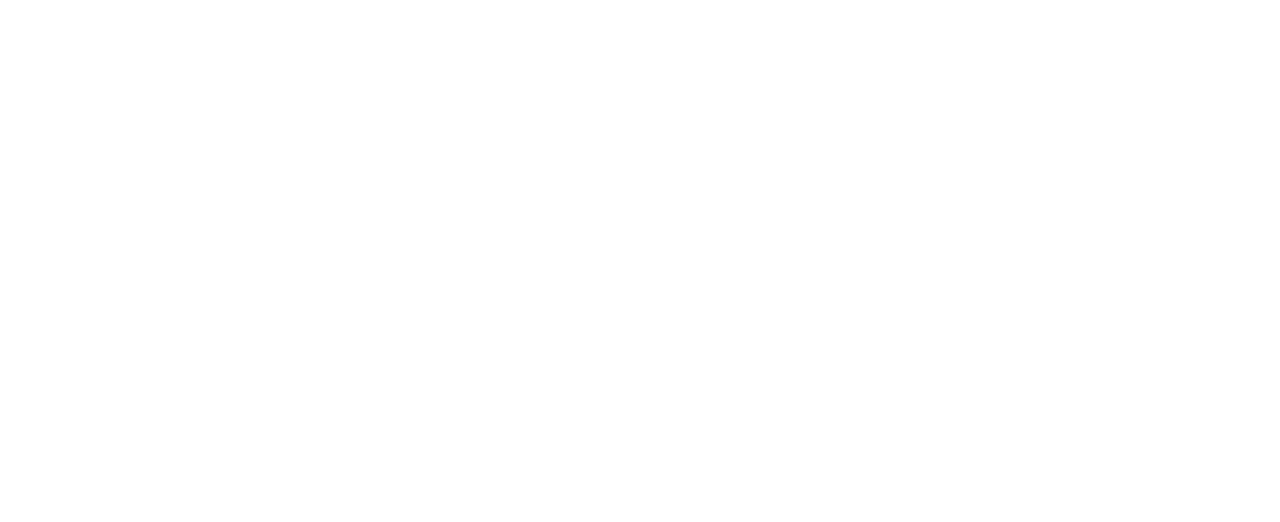
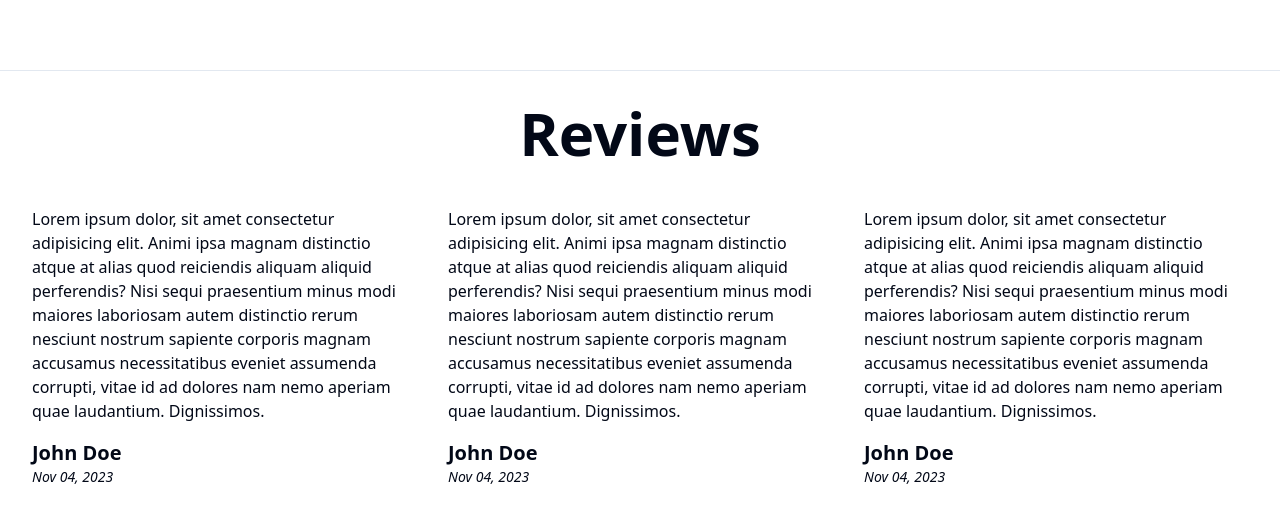
Before and after one commit to ankitmodanwall/Influencer-marketplace, a Next.js app: page /brand in a window 1280 px wide. Shown: the part 1538-2060 px from the top of the page. Before the commit the page ends 1517 px from the top, so only its background shows below. Built offline with nearby package versions, Linux system fonts and the light colour scheme.

Commit message:
Brand page structure completed

```diff
--- /dev/null
+++ b/pages/brand/Reviews.jsx
@@ -0,0 +1,49 @@
+import React from "react";
+
+const Reviews = () => {
+  return (
+    <div className="p-8">
+      <h1 className="text-6xl font-bold text-center">Reviews</h1>
+      <div className="reviews grid grid-cols-3 gap-8 py-8">
+        <div className="review">
+          <p className="mt-3">
+            Lorem ipsum dolor, sit amet consectetur adipisicing elit. Animi ipsa
+            magnam distinctio atque at alias quod reiciendis aliquam aliquid
+            perferendis? Nisi sequi praesentium minus modi maiores laboriosam
+            autem distinctio rerum nesciunt nostrum sapiente corporis magnam
+            accusamus necessitatibus eveniet assumenda corrupti, vitae id ad
+            dolores nam nemo aperiam quae laudantium. Dignissimos.
+          </p>
+          <h2 className="font-bold text-xl mt-4">John Doe</h2>
+          <span className="block text-sm italic">Nov 04, 2023</span>
+        </div>
+        <div className="review">
+          <p className="mt-3">
+            Lorem ipsum dolor, sit amet consectetur adipisicing elit. Animi ipsa
+            magnam distinctio atque at alias quod reiciendis aliquam aliquid
+            perferendis? Nisi sequi praesentium minus modi maiores laboriosam
+            autem distinctio rerum nesciunt nostrum sapiente corporis magnam
+            accusamus necessitatibus eveniet assumenda corrupti, vitae id ad
+            dolores nam nemo aperiam quae laudantium. Dignissimos.
+          </p>
+          <h2 className="font-bold text-xl mt-4">John Doe</h2>
+          <span className="block text-sm italic">Nov 04, 2023</span>
+        </div>
+        <div className="review">
+          <p className="mt-3">
+            Lorem ipsum dolor, sit amet consectetur adipisicing elit. Animi ipsa
+            magnam distinctio atque at alias quod reiciendis aliquam aliquid
+            perferendis? Nisi sequi praesentium minus modi maiores laboriosam
+            autem distinctio rerum nesciunt nostrum sapiente corporis magnam
+            accusamus necessitatibus eveniet assumenda corrupti, vitae id ad
+            dolores nam nemo aperiam quae laudantium. Dignissimos.
+          </p>
+          <h2 className="font-bold text-xl mt-4">John Doe</h2>
+          <span className="block text-sm italic">Nov 04, 2023</span>
+        </div>
+      </div>
+    </div>
+  );
+};
+
+export default Reviews;
--- a/pages/brand/index.jsx
+++ b/pages/brand/index.jsx
@@ -1,5 +1,6 @@
 import React from "react";
 import Image from "next/image";
+import Reviews from "./Reviews";
 
 const index = () => {
   return (
@@ -18,7 +19,7 @@
         </button>
       </div>
       <hr />
-      <div className="influencers p-5">
+      <div className="influencers p-5 pb-12">
         <h1 className="text-center p-4 text-5xl font-bold leading-snug">
           Select your favorite Influencer
         </h1>
@@ -86,7 +87,7 @@
             </div>
           </div>
         </div>
-        <div className="youtube py-32">
+        <div className="youtube py-32 pb-56">
           <h1 className="p-4 text-3xl font-sans font-bold leading-snug">
             Youtube
           </h1>
@@ -151,6 +152,10 @@
           </div>
         </div>
       </div>
+
+      <hr />
+
+      <Reviews />
     </div>
   );
 };
```
